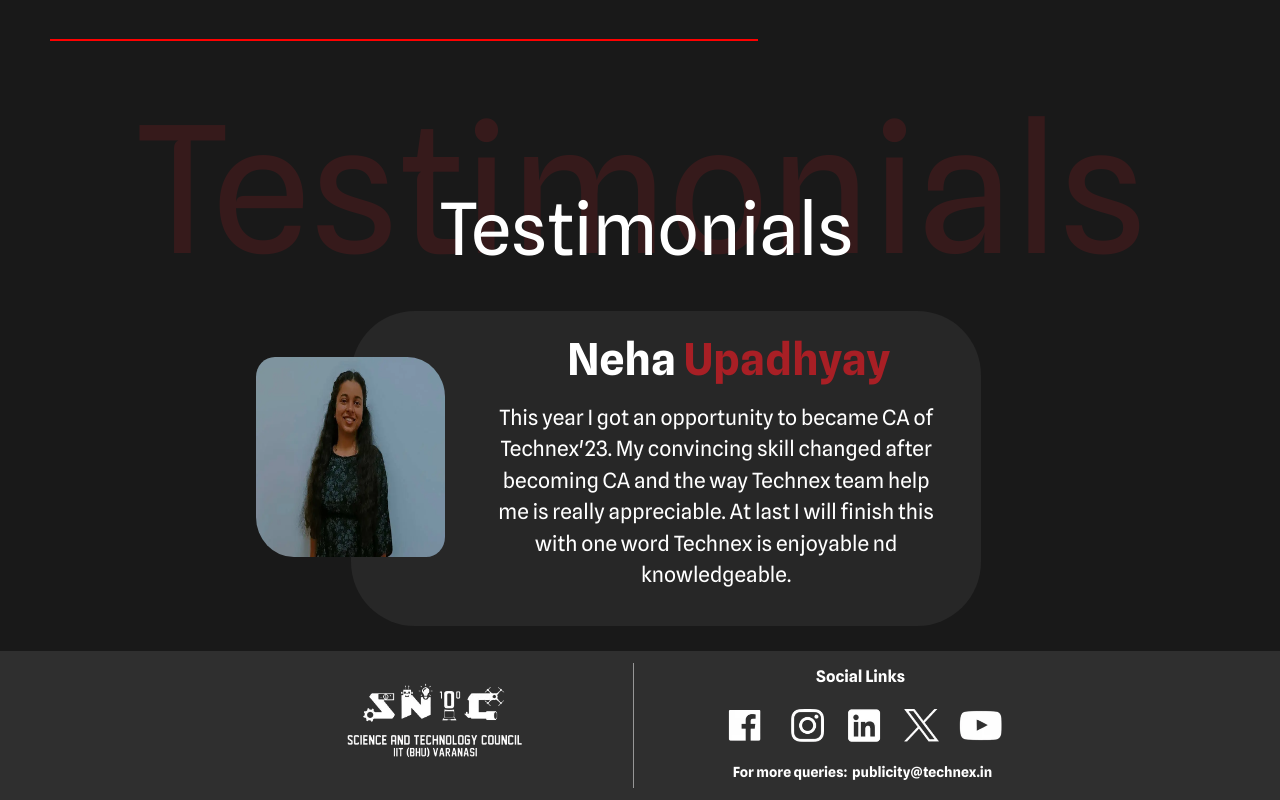
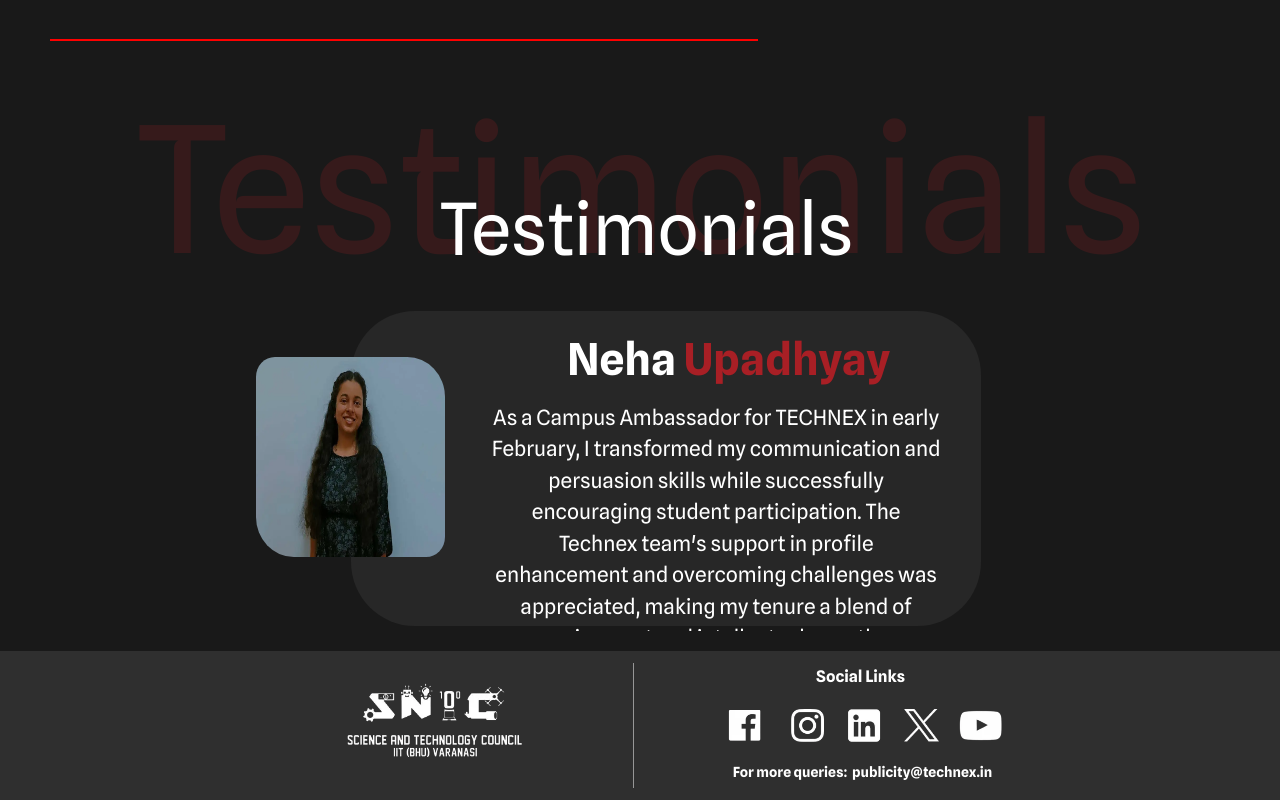
Before and after one commit to technex-iit-bhu/CA_Frontend, a Next.js app: page / in a window 1280 px wide. Shown: the part 3170-3970 px from the top of the page. Built offline with nearby package versions, Linux system fonts and the light colour scheme; a web font is replaced by a local one.

Commit message:
Added the content to testimonials.tsx file

```diff
--- a/src/components/testimonials.tsx
+++ b/src/components/testimonials.tsx
@@ -12,40 +12,40 @@ const carouselData: CarouselData[] = [
   {
     title: 'Ellen Verma',
     description:
-      "My journey as a Campus Ambassador for TECHNEX'23 at IIT BHU was an incredible experience that allowed me to grow both personally and professionally. This experience will always hold a special place in my heart, and I am grateful for this.",
+      "As a Campus Ambassador for TECHNEX at IIT BHU, I gained valuable personal and professional development, enhancing leadership and organizational skills. Representing my college filled me with pride, and the lessons learned and memories created are deeply meaningful.",
     imageSrc:
       'cutie_t1.webp', // URL for the image
   },
   {
     title: 'Neha Upadhyay',
     description:
-      "This year I got an opportunity to became CA of Technex'23. My convincing skill changed after becoming CA and the way Technex team help me is really appreciable. At last I will finish this with one word Technex  is enjoyable nd knowledgeable.",
+      "As a Campus Ambassador for TECHNEX in early February, I transformed my communication and persuasion skills while successfully encouraging student participation. The Technex team's support in profile enhancement and overcoming challenges was appreciated, making my tenure a blend of enjoyment and intellectual growth.",
     imageSrc:
       'notcutie_t2.webp', // URL for the image
   },
   {
     title: 'Shakti Nandan',
     description:
-      "Hi, I am Shakti Nandan, very happy and proud to be a part of TECHNEX'23 as CAMPUS AMBASSADOR in such a Greenish and Vedic culture campus. I got very valuable experience and  I heartly thankful to TECHNEX team to provide me that opportunity.",
+      "I'm Shakti Nandan, honored to be a CAMPUS AMBASSADOR for TECHNEX at this culturally rich campus. TECHNEX provides a platform for self-exploration, networking, and showcasing skills nationally. My journey included gaining experiences, honing leadership skills, and enjoying campus life, with gratitude to the TECHNEX team and my college for their support.",
     imageSrc:
       't3.webp', // URL for the image
   },
   {
     title: 'Manish Gupta',
     description:
-    "I had the opportunity to represent my college as a campus ambassador for Technex, IIT BHU and I would like to say that it has been a wonderful experience for me being a campus ambassador of this prestigious technical fest. STAY TECHNEXED!",
+    "Hello, I'm Manish from SLIET, and being a campus ambassador for TECHNEX, IIT BHU has been a fantastic journey. Promoting TECHNEX, engaging with technical clubs, and seeing over 50 students excel in the event has been truly rewarding. Technex is more than just a fest; it offers intense competitions, warm hospitality, and enriching experiences. Looking forward to more remarkable experiences in upcoming events. STAY TECHNEXED!",
     imageSrc: "t4.webp",
   },
   {
     title: "Krishna Raj",
     description:
-    "An absolute fantastic experience, from the food to the security arrangements. The variety & quality of cuisines  left us spoilt for choice It was evident that the organizers went above and beyond to create a memorable experience for all.",
+    "Exceptional experience! Commendable organization, diverse cuisines, top-notch security, engaging workshops, thrilling performances, and excellent accommodation made the fest memorable. Organizers went above and beyond, exceeding expectations. Looking forward to the next one!",
     imageSrc: "t5 (1).webp",
   },
   {
     title: "Umesh Verma",
     description:
-    "Being a campus ambassador of technex iit 2k23 was an enriching experience where I represented my university at events, workshops, orientations. I had the chance to interact with prospective students & share my insights about campus life.",
+    "As a Campus Ambassador for TECHNEX IIT BHU, I had an enriching experience representing my university at events and orientations. Interacting with prospective students, I aimed to foster a sense of belonging and provide valuable information about campus life.",
     imageSrc: "t6.webp",
   },
 ];
```
